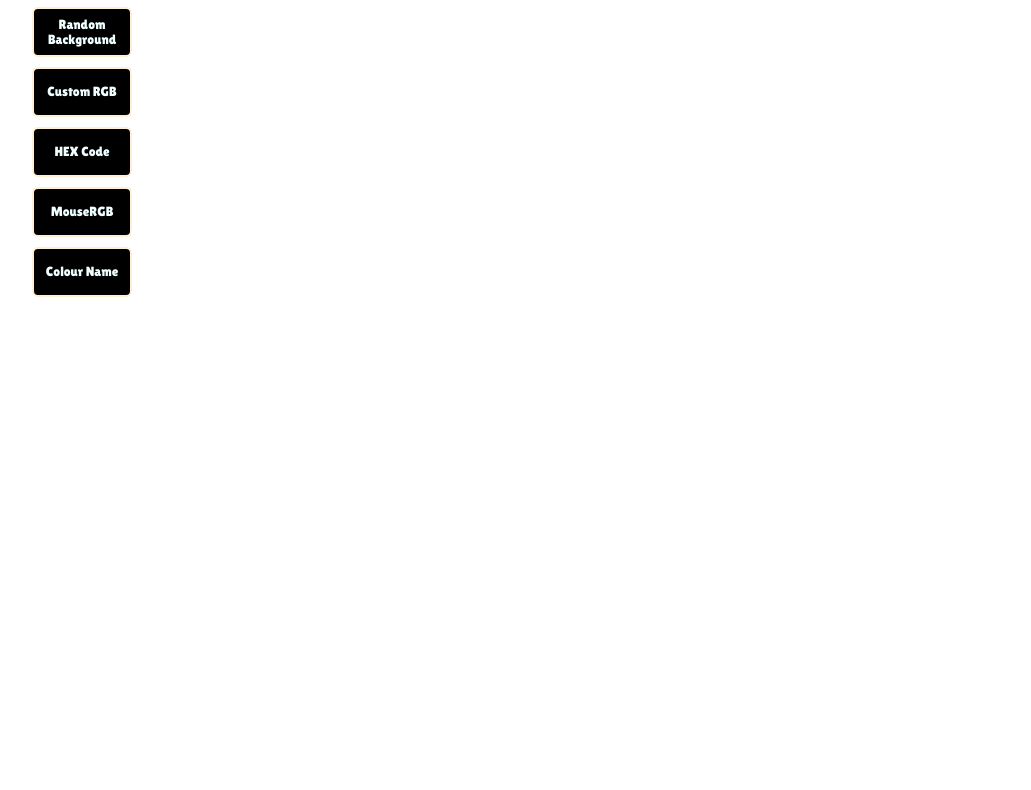
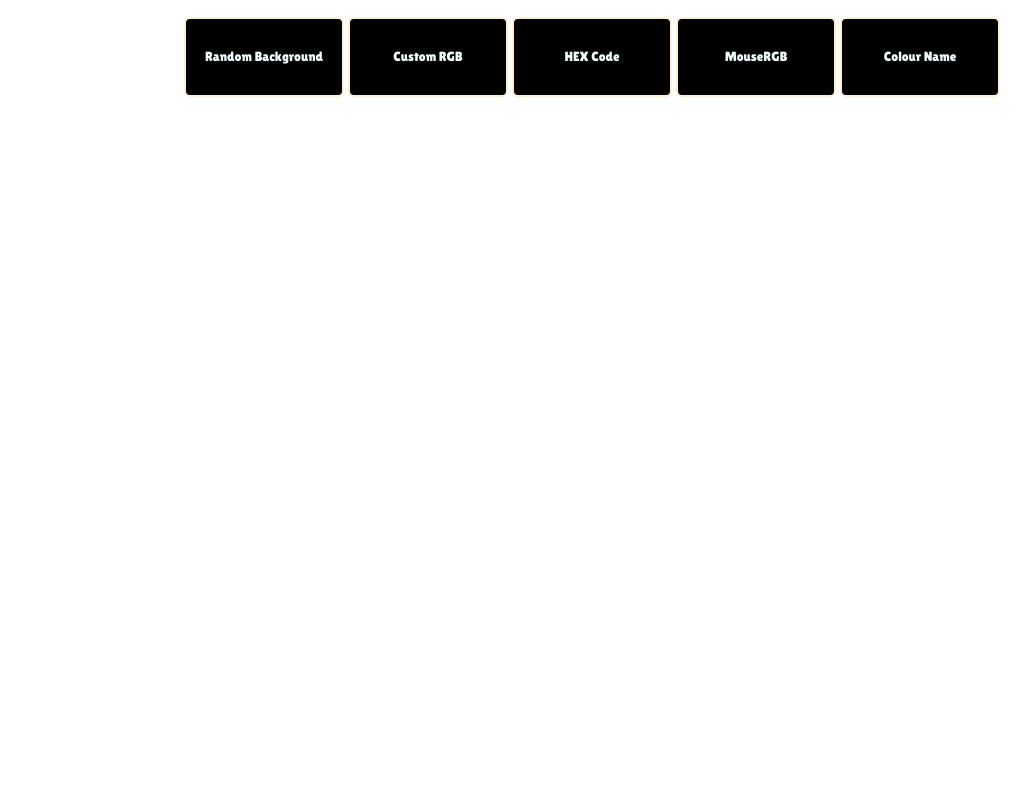
Before and after one commit to Simple-percy/Background-changer, a plain HTML site: page index.html in a window 1280 px wide. Shown: the part 153-943 px from the top of the page, without its empty margins (48-1079 px from the left). Before the commit the page ends 800 px from the top, so only its background shows below. Drawn offline with Linux system fonts and the light colour scheme.

Commit message:
Update style.css

```diff
--- a/style.css
+++ b/style.css
@@ -3,28 +3,37 @@
 body {
     margin: 0;
     padding: 0;
-    min-height: 100vh;
+    height: 100vh;
 }
 
 .container {
     display: flex;
+    align-items: center;
     align-content: center;
     flex-direction: column;
     padding: 5rem;
+    height: 100%;
 }
 
-.buttonContainer {
+.buttonContainer1 {
     display: flex;
     justify-content: center;
-    align-content: center;
+    align-items: center;
+    flex-direction: column;
+    gap: 2rem;
+}
+
+.buttonContainer2 {
+    display: flex;
+    justify-content: center;
     flex-direction: column;
 }
 
 #changeColor {
     padding: 5px;
     text-align: center;
-    width: 100px;
-    height: 50px;
+    width: 10rem;
+    height: 5rem;
     color:azure;
     background-color: black;
     border-radius: 6px;
@@ -35,11 +44,10 @@ body {
 }
 
 #customColor {
-    margin-top: 10px;
     padding: 5px;
     text-align: center;
-    width: 100px;
-    height: 50px;
+    width: 10rem;
+    height: 5rem;
     color:azure;
     background-color: black;
     border-radius: 6px;
@@ -67,8 +75,8 @@ body {
     margin-top: 10px;
     padding: 5px;
     text-align: center;
-    width: 100px;
-    height: 50px;
+    width: 10rem;
+    height: 5rem;
     color:azure;
     background-color: black;
     border-radius: 6px;
@@ -79,11 +87,10 @@ body {
 }
 
 #customHex {
-    margin-top: 10px;
     padding: 5px;
     text-align: center;
-    width: 100px;
-    height: 50px;
+    width: 10rem;
+    height: 5rem;
     color:azure;
     background-color: black;
     border-radius: 6px;
@@ -97,8 +104,8 @@ body {
     margin-top: 10px;
     padding: 5px;
     text-align: center;
-    width: 100px;
-    height: 50px;
+    width: 10rem;
+    height: 5rem;
     color:azure;
     background-color: black;
     border-radius: 6px;
```
